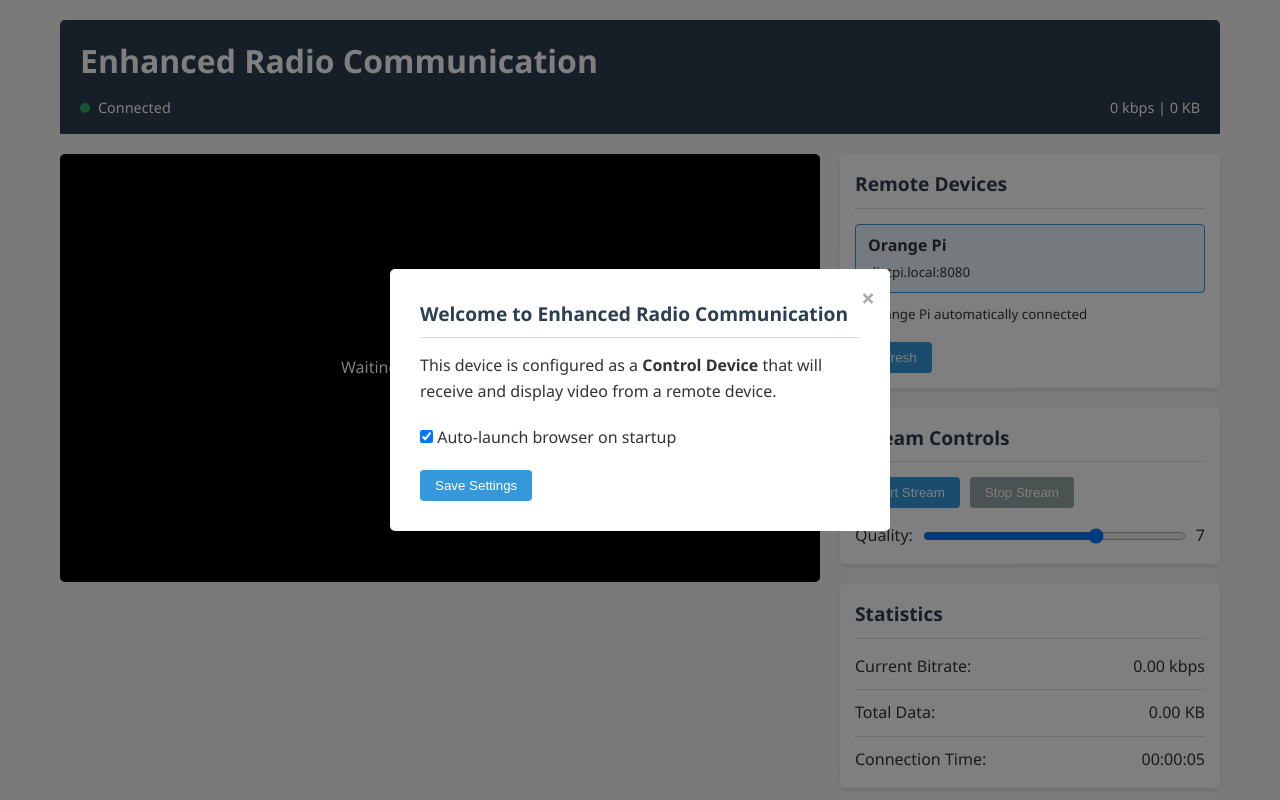
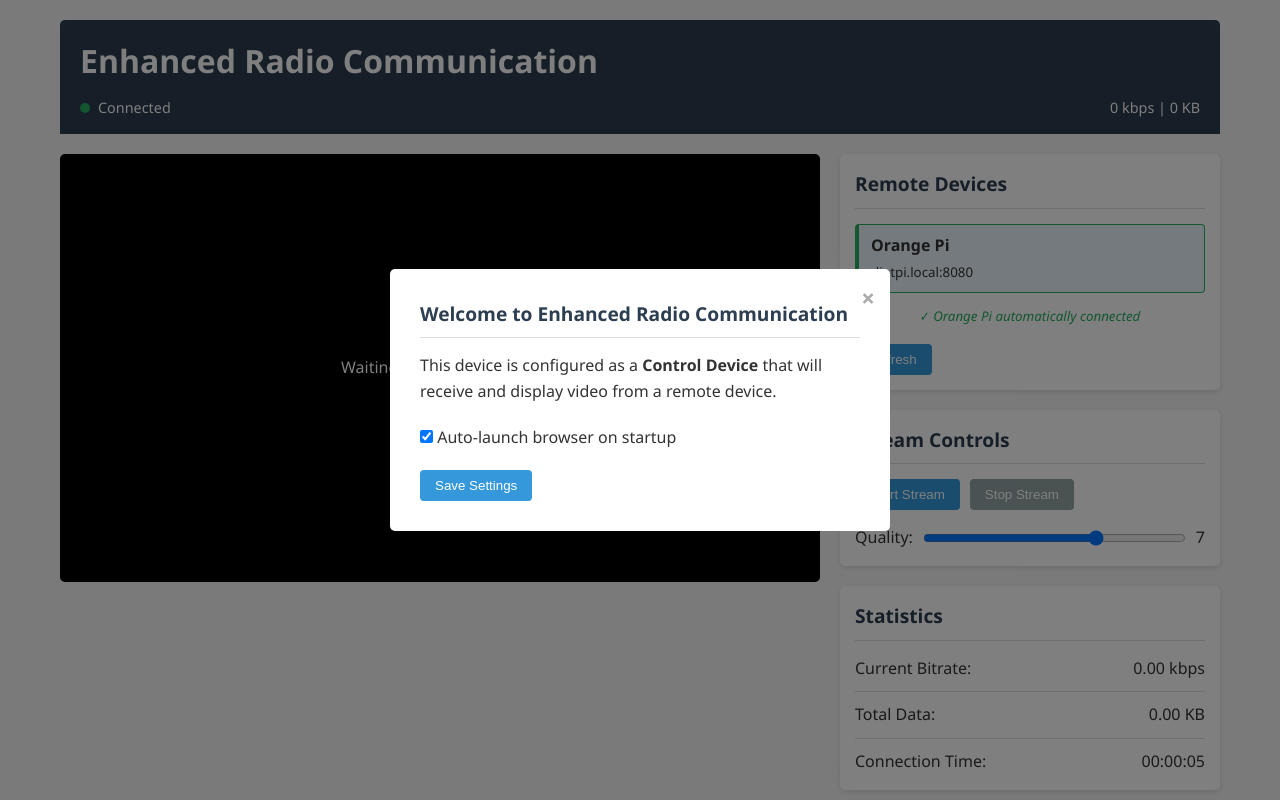
Before and after one commit to zachramsey/enhanced-radio-comm, a Flask app: page / in a window 1280 px wide. Run offline with Flask 3, Linux system fonts and the light colour scheme.

Commit message:
Added special styling for the Orange Pi device in the device list with a green border and added a success message style

```diff
--- a/software/client/static/css/styles.css
+++ b/software/client/static/css/styles.css
@@ -161,6 +161,18 @@ h2 {
     background-color: rgba(52, 152, 219, 0.1);
 }
 
+.device-item.orange-pi {
+    border-color: var(--success-color);
+    border-left: 4px solid var(--success-color);
+}
+
+.device-note {
+    margin-top: 10px;
+    color: var(--success-color);
+    font-style: italic;
+    text-align: center;
+}
+
 button {
     background-color: var(--secondary-color);
     color: white;
```
